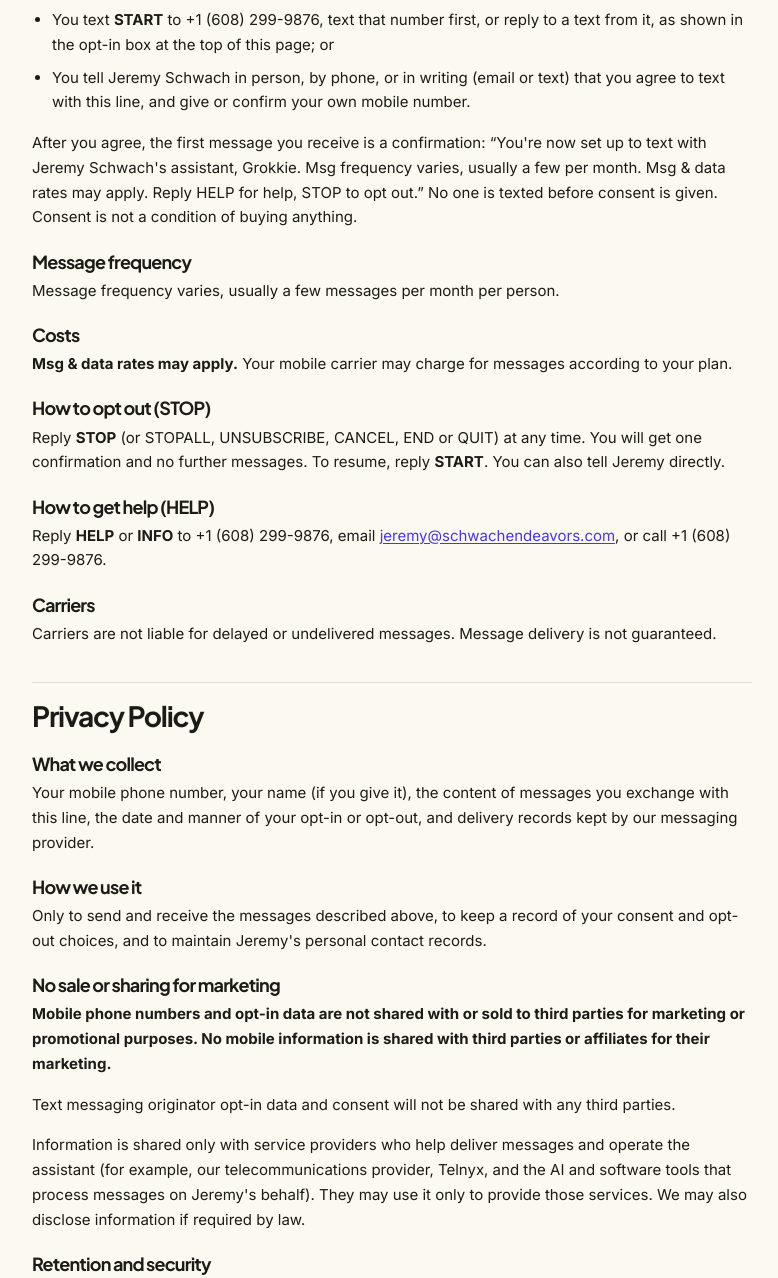
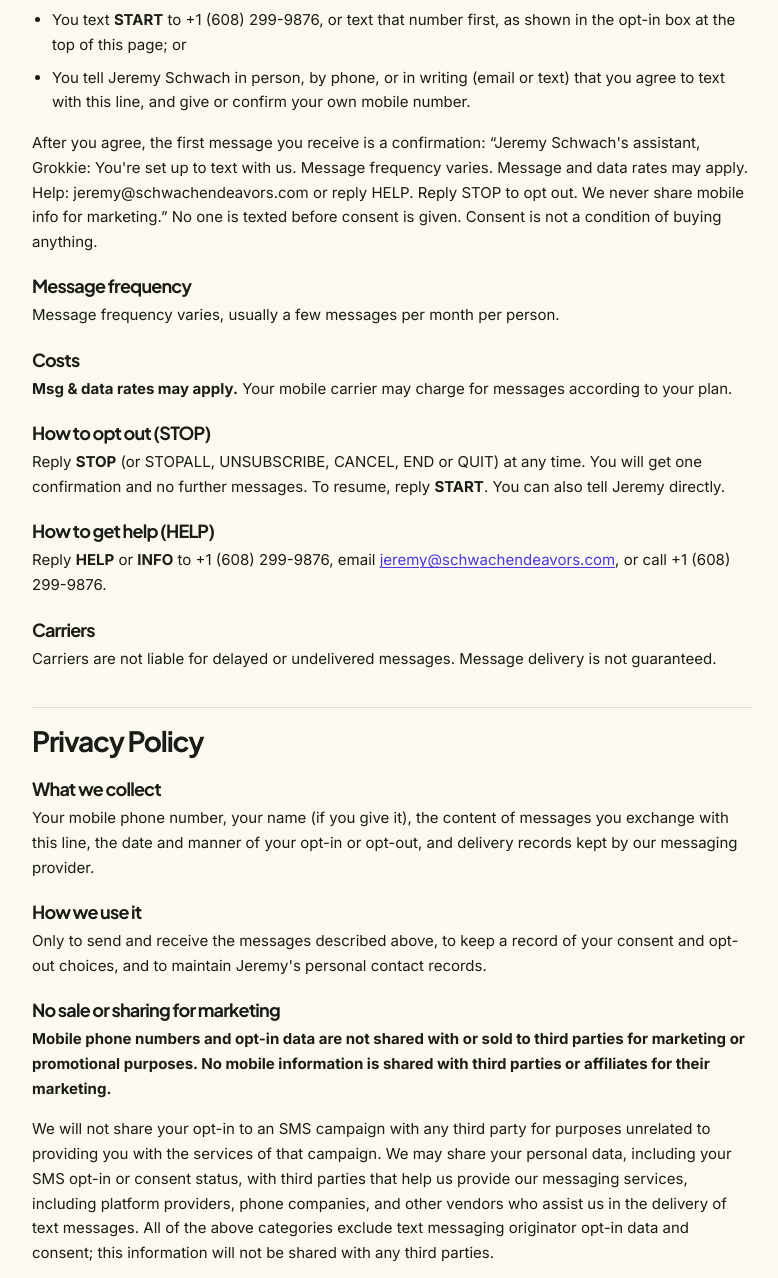
Before and after one commit to jschwach/jeremyschwach-site, a plain HTML site: page sms/index.html in a window 1280 px wide. Shown: the part 1260-2538 px from the top of the page, without its empty margins (28-806 px from the left). Drawn offline with Linux system fonts and the light colour scheme.

Commit message:
Align SMS confirmation text and privacy sharing language with TCR guidance. (#11)
Replace the opt-in list item so it no longer says you can reply to a text, quote the confirmation message TCR reviewers expect, and add the campaign sharing paragraph after the no-sale statement.

Co-authored-by: Cursor Agent <cursoragent@cursor.com>
Co-authored-by: jschwach <jschwach@users.noreply.github.com>

```diff
--- a/sms/index.html
+++ b/sms/index.html
@@ -69,10 +69,10 @@ Last updated: November 12, 2026</p>
 <h3>Who receives messages and how you opt in</h3>
 <p>Recipients are Jeremy's family members, his executive assistant, and a small number of vendors, schools and service providers who asked to be reached by text. You opt in in one of these ways:</p>
 <ul>
-<li>You text <strong>START</strong> to +1 (608) 299-9876, text that number first, or reply to a text from it, as shown in the opt-in box at the top of this page; or</li>
+<li>You text <strong>START</strong> to +1 (608) 299-9876, or text that number first, as shown in the opt-in box at the top of this page; or</li>
 <li>You tell Jeremy Schwach in person, by phone, or in writing (email or text) that you agree to text with this line, and give or confirm your own mobile number.</li>
 </ul>
-<p>After you agree, the first message you receive is a confirmation: &ldquo;You're now set up to text with Jeremy Schwach's assistant, Grokkie. Msg frequency varies, usually a few per month. Msg &amp; data rates may apply. Reply HELP for help, STOP to opt out.&rdquo; No one is texted before consent is given. Consent is not a condition of buying anything.</p>
+<p>After you agree, the first message you receive is a confirmation: &ldquo;Jeremy Schwach's assistant, Grokkie: You're set up to text with us. Message frequency varies. Message and data rates may apply. Help: jeremy@schwachendeavors.com or reply HELP. Reply STOP to opt out. We never share mobile info for marketing.&rdquo; No one is texted before consent is given. Consent is not a condition of buying anything.</p>
 <h3>Message frequency</h3>
 <p>Message frequency varies, usually a few messages per month per person.</p>
 <h3>Costs</h3>
@@ -91,6 +91,7 @@ Last updated: November 12, 2026</p>
 <p>Only to send and receive the messages described above, to keep a record of your consent and opt-out choices, and to maintain Jeremy's personal contact records.</p>
 <h3>No sale or sharing for marketing</h3>
 <p><strong>Mobile phone numbers and opt-in data are not shared with or sold to third parties for marketing or promotional purposes. No mobile information is shared with third parties or affiliates for their marketing.</strong></p>
+<p>We will not share your opt-in to an SMS campaign with any third party for purposes unrelated to providing you with the services of that campaign. We may share your personal data, including your SMS opt-in or consent status, with third parties that help us provide our messaging services, including platform providers, phone companies, and other vendors who assist us in the delivery of text messages. All of the above categories exclude text messaging originator opt-in data and consent; this information will not be shared with any third parties.</p>
 <p>Text messaging originator opt-in data and consent will not be shared with any third parties.</p>
 <p>Information is shared only with service providers who help deliver messages and operate the assistant (for example, our telecommunications provider, Telnyx, and the AI and software tools that process messages on Jeremy's behalf). They may use it only to provide those services. We may also disclose information if required by law.</p>
 <h3>Retention and security</h3>
```
